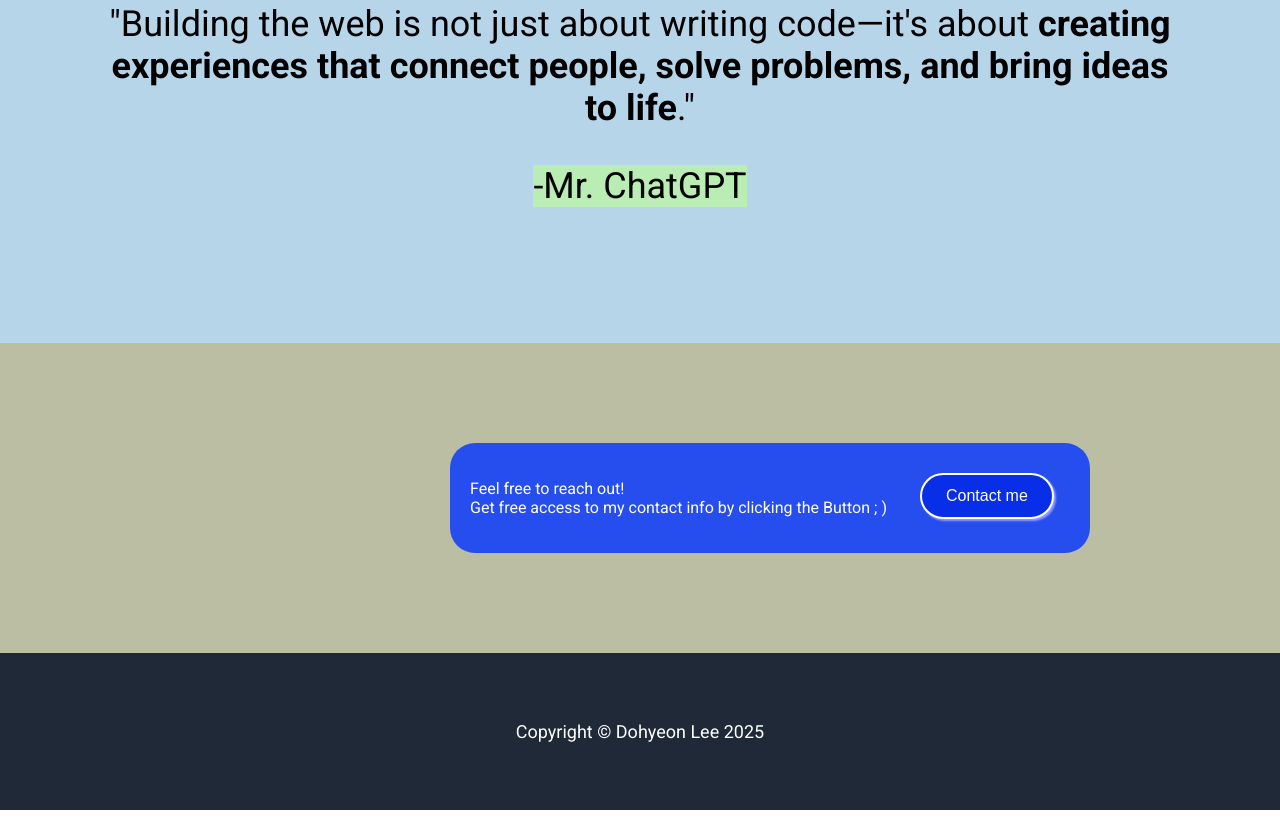
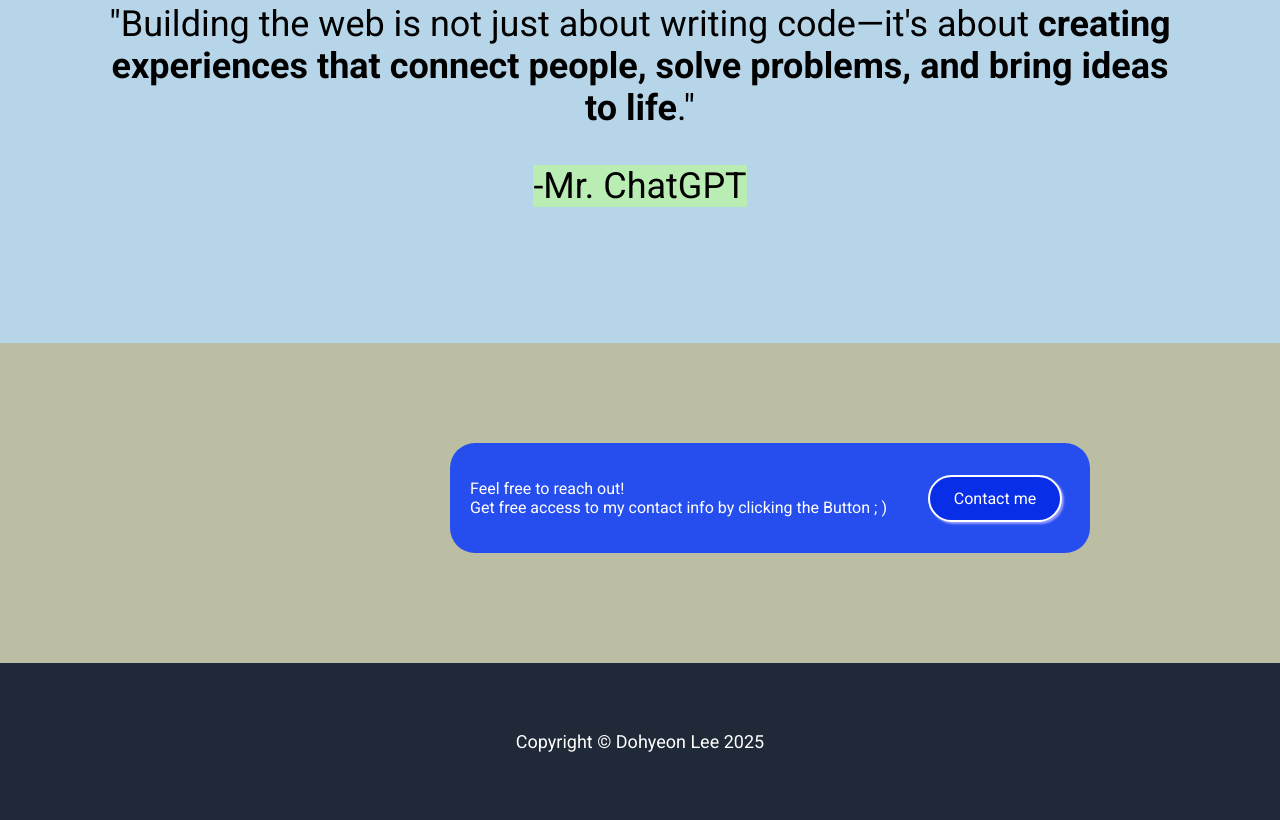
Before and after one commit to dodobirdy00/Landing-Page, a plain HTML site: page index.html in a window 1280 px wide. Shown: the part 1151-1971 px from the top of the page. Drawn offline with Linux system fonts and the light colour scheme.

Commit message:
fix the problem associted with second button

```diff
--- a/index.html
+++ b/index.html
@@ -88,7 +88,8 @@
                     <p class="contact-me-box-text">Feel free to reach out! <br> Get free access to my contact info by
                         clicking the Button ; )
                     </p>
-                    <div class="button-box"><button class="button-two" href="./pages/contact.html">Contact me</button>
+                    <div class="button-box">
+                        <a class="button-two" href="./pages/contact.html"> <span> Contact me</span></a>
                     </div>
 
                 </div>
--- a/styles.css
+++ b/styles.css
@@ -61,7 +61,7 @@ li{
     box-shadow: 10px 10px 10px red;
 }
 
-button{
+.button{
     background-color: #092ee8;
     color: white;
     border: 2px solid ;
@@ -124,6 +124,7 @@ mark{
     padding: 20px;
     max-width: 600px;
     margin-left: 350px;
+    margin-bottom: 10px;
 }
 
 .contact-me-box-text{
@@ -132,7 +133,13 @@ mark{
 }
 
 .button-box{
-    flex:1
+    flex:1;
+    display:flex;
+    align-items: center;
+    justify-content: center;
+
+
+
 }
 
 .button-two{
@@ -145,7 +152,7 @@ mark{
     cursor: pointer;
     box-shadow: 2px 2px 2px rgb(148, 155, 255);
     text-decoration: none;
-    margin-top: 10px;
+
 }
 
 
```
